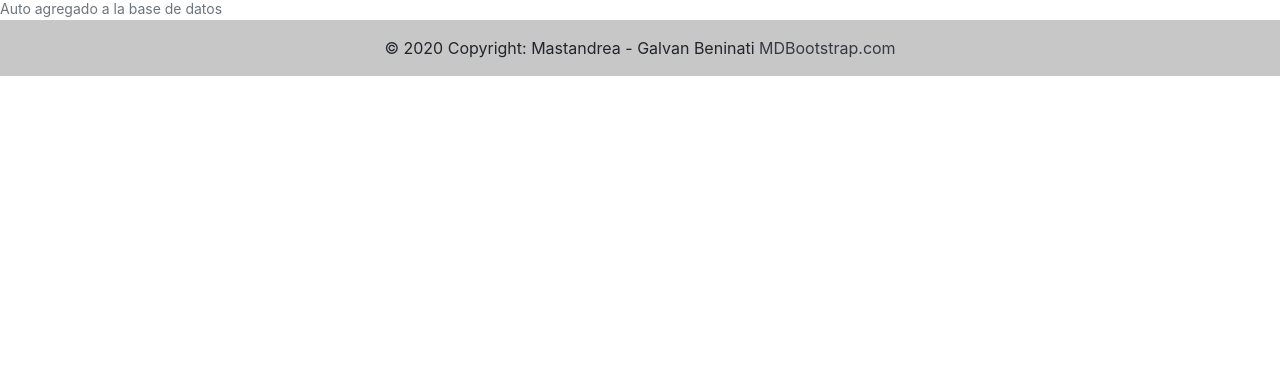
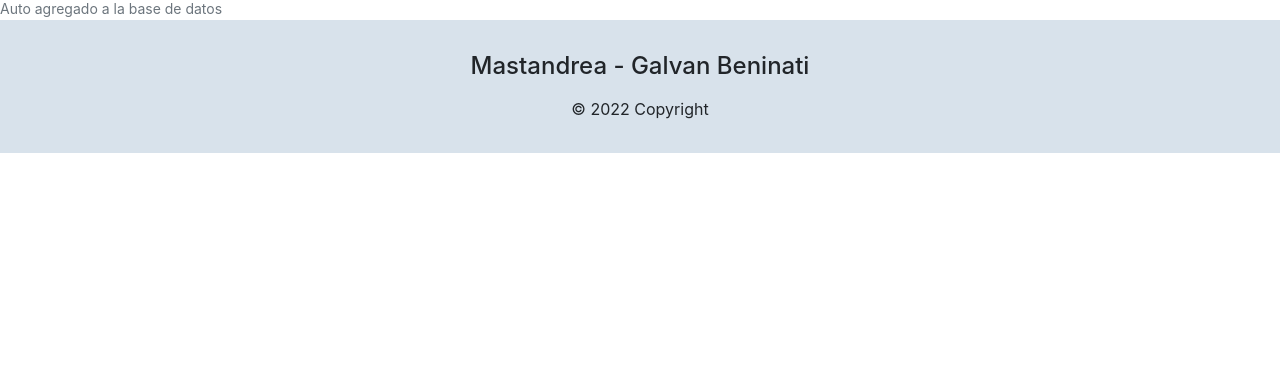
Before and after one commit to DanielMastandrea/Venta_Autos, a Django app: page /Productos/create-car/ in a window 1280 px wide. Shown: the part 408-800 px from the top of the page. Run offline with Django 4.2, Linux system fonts and the light colour scheme; data comes from the database, SQL or seed files in the repository; both versions use the stored data as it was after the commit.

Commit message:
nuevo arreglo base

```diff
--- a/VENTA_DE_AUTOS/templates/base.html
+++ b/VENTA_DE_AUTOS/templates/base.html
@@ -31,9 +31,9 @@
 
             </ul>
             <form class="form-inline my-2 my-lg-0">
-                <input class="form-control mr-sm-2" type="search" placeholder="Search" aria-label="Search"
+                <input class="form-control mr-sm-2" type="search" placeholder="Buscar" aria-label="Search"
                     name="search">
-                <button class="btn btn-outline-success my-2 my-sm-0" type="submit">Search</button>
+                <button class="btn btn-outline-success my-2 my-sm-0" type="submit">Buscar</button>
             </form>
         </div>
     </nav>
@@ -45,9 +45,9 @@
 
     <footer class="bg-light text-center text-lg-start">
         <!-- Copyright -->
-        <div class="text-center p-3" style="background-color: rgba(0, 0, 0, 0.2);">
-            © 2020 Copyright: Mastandrea - Galvan Beninati
-            <a class="text-dark" href="https://mdbootstrap.com/">MDBootstrap.com</a>
+        <div class="text-center p-3" style="background-color: rgba(88, 135, 173, 0.2);">
+        <p><h4>Mastandrea - Galvan Beninati</h4></p>
+        <p>© 2022 Copyright</p>
         </div>
         <!-- Copyright -->
     </footer>
```
Also changed, not shown: VENTA_DE_AUTOS/db.sqlite3.
